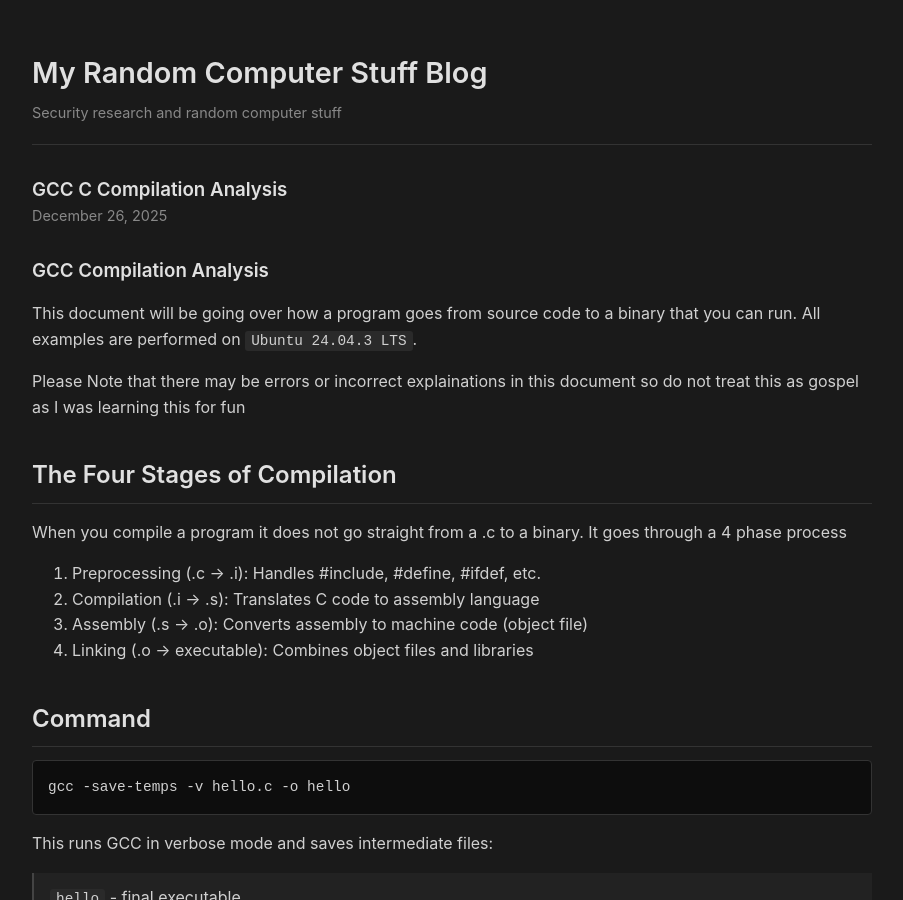
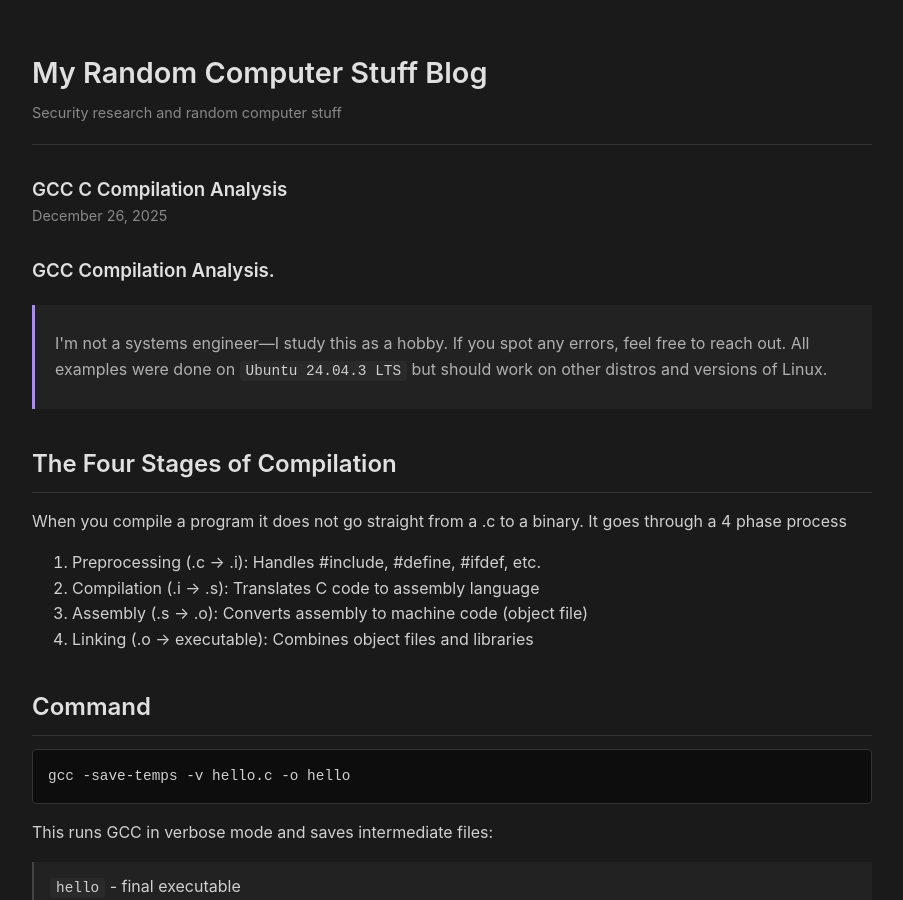
Before and after one commit to reem-012/reem-012.github.io, a Jekyll site: the page built from _posts/2025-12-26-gcc_c_compilation_analysis.md, in a window 1280 px wide and 900 px high. Shown: the whole window, without its empty margins (188-1091 px from the left). Built offline with Jekyll 4.4.1, drawn with Linux system fonts in a browser that asks for light colours.

Commit message:
fixed some wording

```diff
--- a/_posts/2025-12-26-gcc_c_compilation_analysis.md
+++ b/_posts/2025-12-26-gcc_c_compilation_analysis.md
@@ -3,11 +3,9 @@ layout: post
 title: "GCC C Compilation Analysis"
 date: 2025-12-26
 ---
-# GCC Compilation Analysis
+# GCC Compilation Analysis.
 
-This document will be going over how a program goes from source code to a binary that you can run. All examples are performed on `Ubuntu 24.04.3 LTS`.
-
-Please Note that there may be errors or incorrect explainations in this document so do not treat this as gospel as I was learning this for fun
+> I'm not a systems engineer—I study this as a hobby. If you spot any errors, feel free to reach out. All examples were done on `Ubuntu 24.04.3 LTS` but should work on other distros and versions of Linux.
 
 ## The Four Stages of Compilation
 
```
